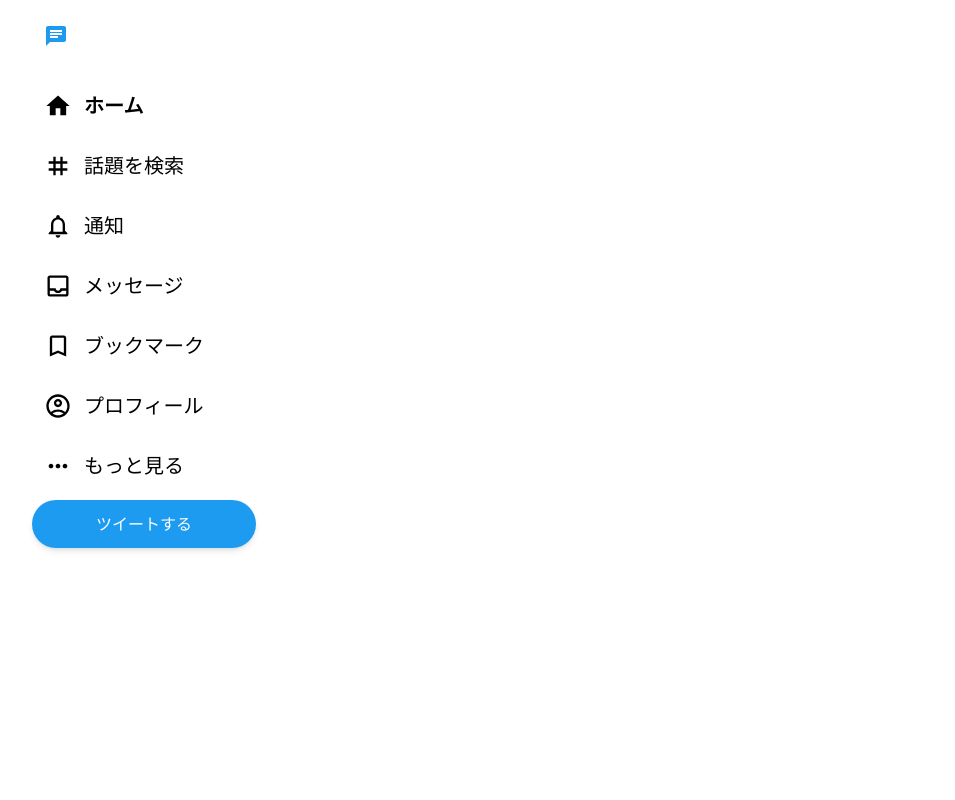
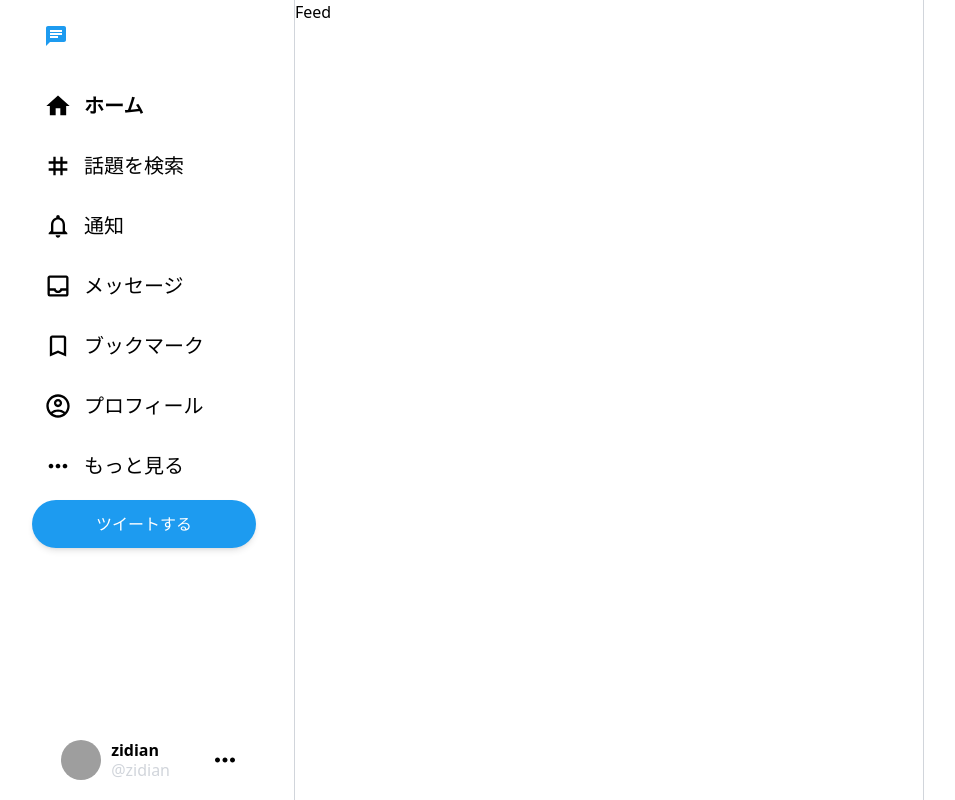
Before and after one commit to zhuzidian/nextjs-twitter-clone, a Next.js app: page / in a window 1280 px wide. Shown: the whole page, without its empty margins (216-1171 px from the left). Built offline with nearby package versions, Linux system fonts and the light colour scheme; grey boxes are pictures that could not be loaded.

Commit message:
update sidebar

```diff
--- /dev/null
+++ b/components/Feed.js
@@ -0,0 +1,7 @@
+export default function Feed(props) {
+  return (
+    <div className="sm:ml-[73px] xl:ml-[370px] border-l border-r border-gray-300 flex-grow max-w-2xl">
+      Feed
+    </div>
+  )
+}
--- a/components/Sidebar.js
+++ b/components/Sidebar.js
@@ -1,3 +1,4 @@
+/* eslint-disable @next/next/no-img-element */
 import Image from "next/image"
 
 import {
@@ -32,6 +33,29 @@ export default function Sidebar() {
       <button className="hidden xl:inline bg-[#1d9bf0] hover:bg-[#1a8cd8] text-white ml-auto rounded-full w-56 h-12 shadow-md">
         ツイートする
       </button>
+
+      <div className="flex items-center justify-center hover-animation mt-auto xl:ml-auto">
+        {/* <Image
+          src="https://avatars.githubusercontent.com/u/6506853?s=40&v=4"
+          alt=""
+          className="rounded-full xl:mr-2"
+          width={40}
+          height={40}
+        /> */}
+
+        <img
+          src="https://avatars.githubusercontent.com/u/6506853?s=40&v=4"
+          alt=""
+          className="h-10 w-10 rounded-full xl:mr-2.5"
+        />
+
+        <div className="hidden xl:inline leading-5">
+          <h4 className="font-bold">zidian</h4>
+          <p className="text-gray-300">@zidian</p>
+        </div>
+
+        <MdMoreHoriz size={30} className="hidden xl:inline ml-10" />
+      </div>
     </div>
   )
 }
--- a/next.config.js
+++ b/next.config.js
@@ -2,7 +2,7 @@
 const nextConfig = {
   reactStrictMode: true,
   images: {
-    domains: ["rb.gy"],
+    domains: ["rb.gy", "pbs.twimg.com", "avatars.githubusercontent.com"],
   },
 }
 
--- a/pages/index.js
+++ b/pages/index.js
@@ -1,5 +1,6 @@
 import Head from "next/head"
 import Image from "next/image"
+import Feed from "../components/Feed"
 import Sidebar from "../components/Sidebar"
 
 export default function Home() {
@@ -12,6 +13,7 @@ export default function Home() {
 
       <main className="min-h-screen flex mx-auto max-w-[1000px]">
         <Sidebar />
+        <Feed />
       </main>
     </div>
   )
```
